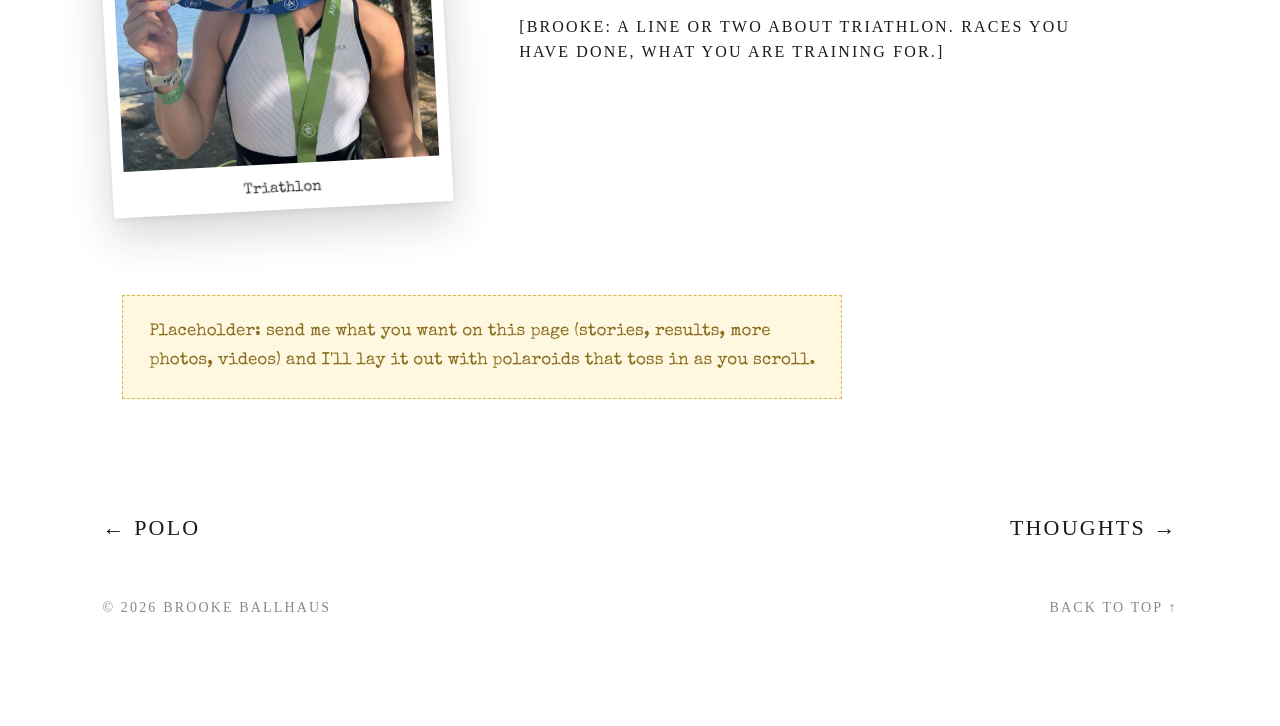
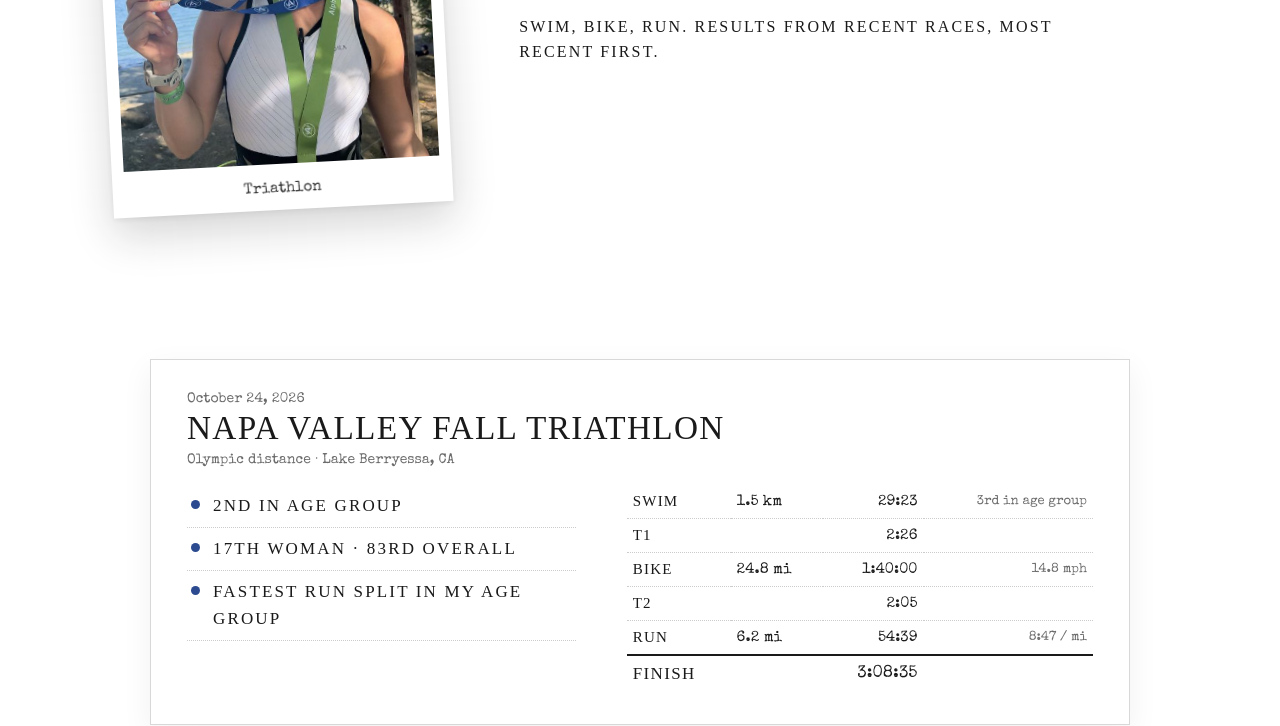
Before and after one commit to bballhaus/brookeballhaus.com, a plain HTML site: page public/triathlon.html in a window 1280 px wide. Shown: the part 409-1135 px from the top of the page. Before the commit the page ends 1068 px from the top, so only its background shows below. Drawn offline with nearby package versions, Linux system fonts and the light colour scheme.

Commit message:
Fill in Triathlon page with Napa Valley results

```diff
--- a/public/site.css
+++ b/public/site.css
@@ -141,3 +141,19 @@ body{text-transform:uppercase;letter-spacing:.12em}
 .ihsa-pols .pol{transform:rotate(var(--r))}
 .ihsa-pols .pol:nth-child(1) img{object-position:62% 50%}.ihsa-pols .pol:nth-child(2) img{object-position:35% 50%}
 .ihsa-title{font:400 clamp(24px,2.4vw,36px)/1.15 var(--serif);letter-spacing:.04em;margin:0 0 16px;max-width:900px}
+/* triathlon: race card with results and splits */
+.race{max-width:980px;margin:4vh auto 8vh;background:#fff;border:1px solid #d8d8d8;box-shadow:0 10px 30px rgba(26,26,26,.06);padding:32px 36px}
+.race h2{font:400 clamp(26px,2.6vw,40px)/1.1 var(--serif);letter-spacing:.04em;margin:4px 0 6px}
+.race .meta,.race .with{font:14px var(--type);color:var(--muted);text-transform:none;letter-spacing:normal}
+.race .with{margin-bottom:18px}
+.race-grid{display:grid;grid-template-columns:1fr 1.2fr;gap:4vw;align-items:start}
+.race .results{list-style:none;margin:0;padding:0}
+.race .results li{padding:8px 0 8px 26px;position:relative;font-size:17px;border-bottom:1px dotted #ccc}
+.race .results li:before{content:"";position:absolute;left:4px;top:15px;width:9px;height:9px;border-radius:50%;background:var(--accent)}
+.splits{width:100%;border-collapse:collapse;font:15px var(--type);text-transform:none;letter-spacing:normal}
+.splits td{padding:8px 6px;border-bottom:1px dotted #ccc}
+.splits td:first-child{text-transform:uppercase;letter-spacing:.08em;font-family:var(--serif)}
+.splits .t{text-align:right;font-variant-numeric:tabular-nums}
+.splits .n{color:var(--muted);text-align:right;font-size:13px}
+.splits .tot td{border-top:2px solid var(--ink);border-bottom:none;font-size:17px}
+@media(max-width:760px){.race{padding:22px}.race-grid{grid-template-columns:1fr}}
--- a/public/triathlon.html
+++ b/public/triathlon.html
@@ -4,11 +4,11 @@
 <meta charset="utf-8">
 <meta name="viewport" content="width=device-width, initial-scale=1">
 <title>Triathlon — Brooke Ballhaus</title>
-<meta name="description" content="Triathlon: Brooke Ballhaus.">
+<meta name="description" content="Triathlon results from Brooke Ballhaus.">
 <meta property="og:type" content="website">
 <meta property="og:site_name" content="Brooke Ballhaus">
 <meta property="og:title" content="Triathlon — Brooke Ballhaus">
-<meta property="og:description" content="Triathlon: Brooke Ballhaus.">
+<meta property="og:description" content="Triathlon results from Brooke Ballhaus.">
 <meta property="og:url" content="https://brookeballhaus.com/triathlon">
 <meta property="og:image" content="https://brookeballhaus.com/og-image.jpg">
 <meta name="twitter:card" content="summary_large_image">
@@ -25,9 +25,13 @@
 <header class="top"><a class="brand" href="index.html">Brooke Ballhaus</a></header>
 <section class="hero">
  <figure class="pol" style="--r:-3deg"><img src="img/polaroids/triathlon.jpg" alt="Triathlon" width="560" height="700"><figcaption>Triathlon</figcaption></figure>
- <div><h1>Triathlon</h1><p class="intro">[Brooke: a line or two about triathlon. Races you have done, what you are training for.]</p></div>
+ <div><h1>Triathlon</h1><p class="intro">Swim, bike, run. Results from recent races, most recent first.</p></div>
 </section>
-<section class="plain"><p class="todo">Placeholder: send me what you want on this page (stories, results, more photos, videos) and I'll lay it out with polaroids that toss in as you scroll.</p></section>
+<section class="shows races">
+<article class="race"><p class="meta">October 24, 2026</p><h2>Napa Valley Fall Triathlon</h2><p class="with">Olympic distance · Lake Berryessa, CA</p>
+<div class="race-grid"><ul class="results"><li>2nd in age group</li><li>17th woman · 83rd overall</li><li>Fastest run split in my age group</li></ul>
+<table class="splits"><tbody><tr><td>Swim</td><td>1.5 km</td><td class="t">29:23</td><td class="n">3rd in age group</td></tr><tr><td>T1</td><td></td><td class="t">2:26</td><td class="n"></td></tr><tr><td>Bike</td><td>24.8 mi</td><td class="t">1:40:00</td><td class="n">14.8 mph</td></tr><tr><td>T2</td><td></td><td class="t">2:05</td><td class="n"></td></tr><tr><td>Run</td><td>6.2 mi</td><td class="t">54:39</td><td class="n">8:47 / mi</td></tr><tr class="tot"><td>Finish</td><td></td><td class="t">3:08:35</td><td></td></tr></tbody></table></div></article>
+</section>
 <nav class="pager"><a href="polo.html">← Polo</a><a href="thoughts.html">Thoughts →</a></nav>
 <footer><span>© 2026 Brooke Ballhaus</span><a href="#">Back to top ↑</a></footer>
 <script src="page.js"></script>
```
